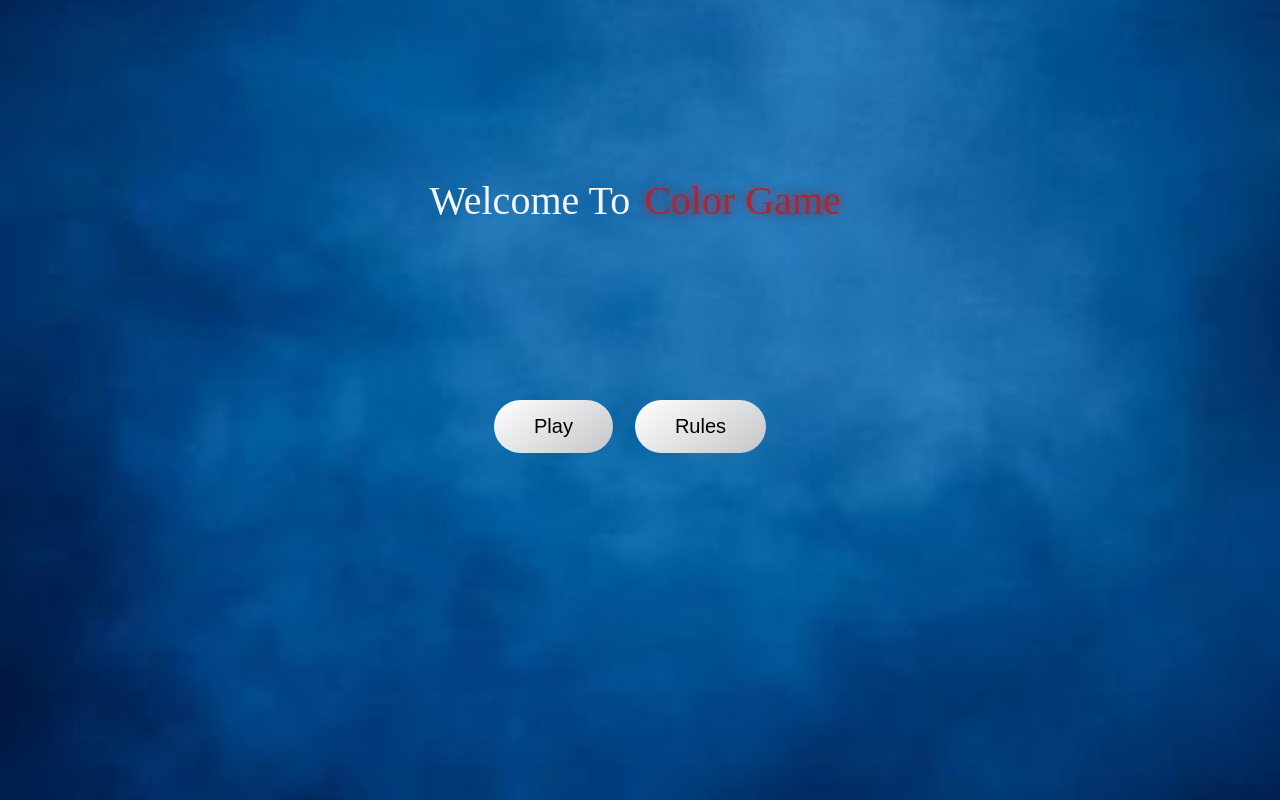
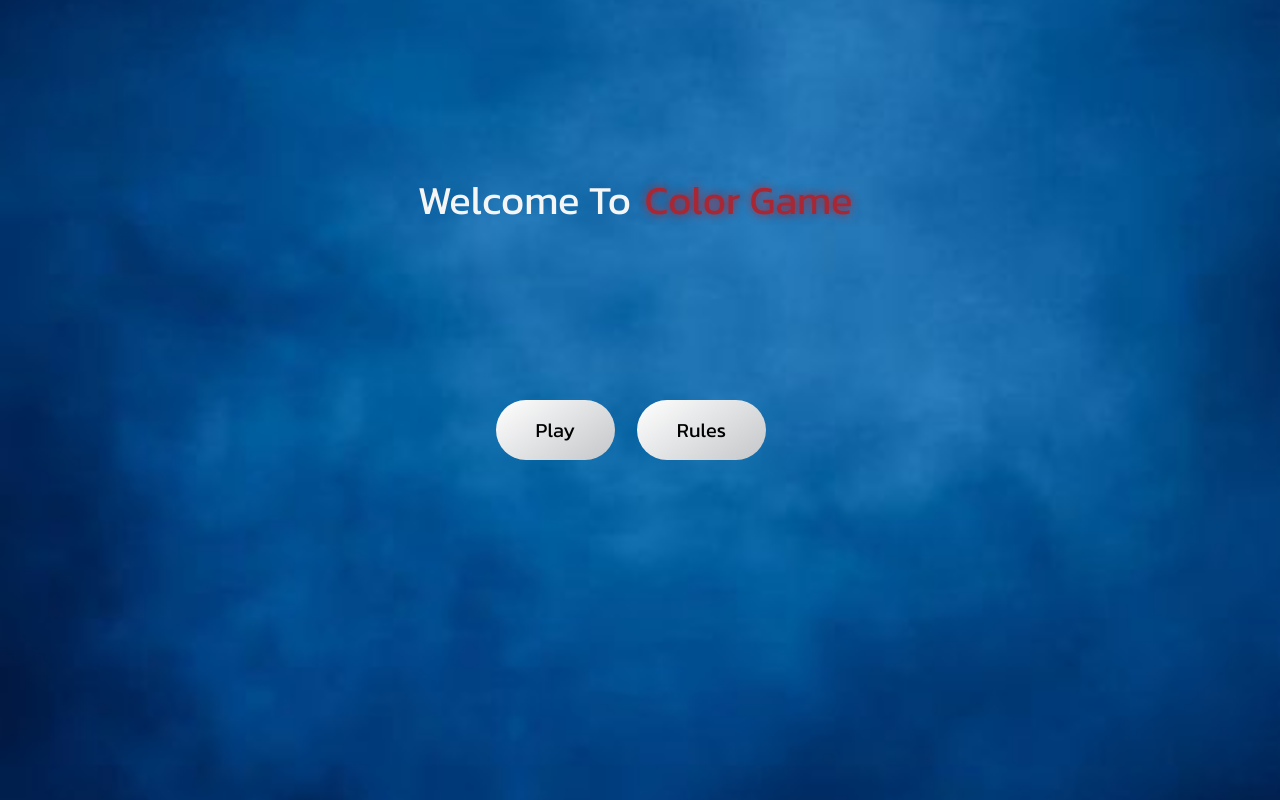
Before and after one commit to Anniedevkiller/color_game, a plain HTML site: page index.html in a window 1280 px wide. Drawn offline with Linux system fonts and the light colour scheme.

Commit message:
feat:upgrade

```diff
--- a/style.css
+++ b/style.css
@@ -1,7 +1,13 @@
+
+@import url('https://fonts.googleapis.com/css2?family=Kanit:ital,wght@0,100;0,200;0,300;0,400;0,500;0,600;0,700;0,800;0,900;1,100;1,200;1,300;1,400;1,500;1,600;1,700;1,800;1,900&display=swap');
+
 * {
     margin: 0;
     padding: 0;
     box-sizing: border-box;
+    font-family: "Kanit", serif;
+  font-weight: 400;
+  font-style: normal;
 }
 
 body {
@@ -18,6 +24,9 @@ body {
     margin: 0;
     /* Remove any default margin */
     padding: 0;
+    font-family: "Kanit", serif;
+    font-weight: 400;
+  font-style: normal;
 }
 
 @media (max-width: 768px) {
```
